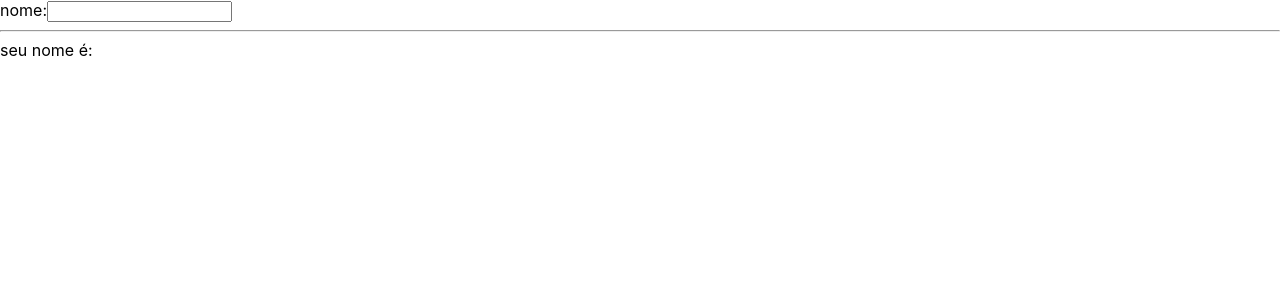
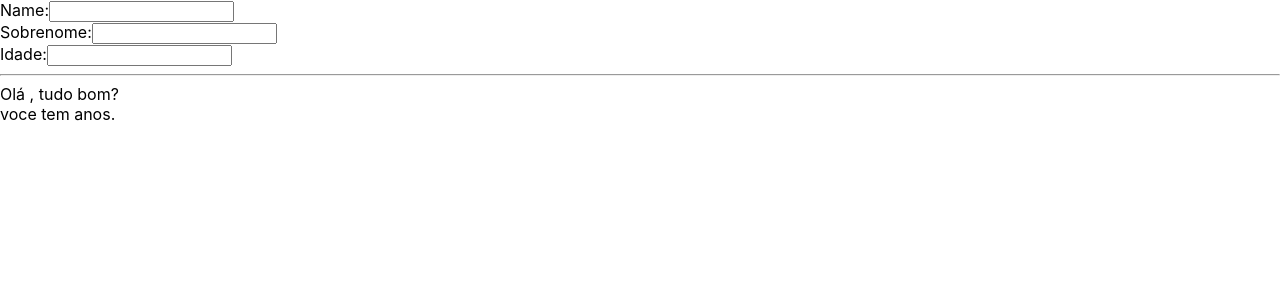
Before and after one commit to Washington95/projetos_react, a React (Vite) app in the folder react-vite/: page / in a window 1280 px wide. Shown: the top 300 px of the page. Built offline with nearby package versions, Linux system fonts and the light colour scheme.

Commit message:
criando um formulário

```diff
--- a/react-vite/src/App.tsx
+++ b/react-vite/src/App.tsx
@@ -1,21 +1,49 @@
 import React, { useState } from "react"
+
+type res = React.ChangeEvent<HTMLInputElement>
 
 const App = () =>{
 
   const [name, troca] = useState('');
+  const [sname, trocas] = useState('');
+  const [id, trocai] = useState( '');
 
-  const pegar = (e: React.ChangeEvent<HTMLInputElement>) =>{
-    troca(e?.target.value)
+  const pegar = (e: res) =>{
+    troca(e.target.value);
   }
 
+  const pegars = (e: res) =>{
+    trocas(e.target.value);
+  }
+
+  const pegari = (e: res) =>{
+    trocai(e.target.value);
+  }
 
   return(
     <div>
-     nome:
-     <input type="text" value={name} onChange={pegar} />
-     <hr />
-     seu nome é: {name}
+      <div>
+        Name:
+        <input type="text" value={name} onChange={pegar}/>
+      </div>
+
+      <div>
+        Sobrenome:
+        <input type="text" value={sname} onChange={pegars}/>
+      </div>
+
+      <div>
+        Idade:
+        <input type="text" value={id} onChange={pegari} />
+      </div>
+
+      <hr />
+
+      Olá {`${name} ${sname}`}, tudo bom?<br />
+      voce tem {id} anos.
+
     </div>
+
 
   )
 }
```
